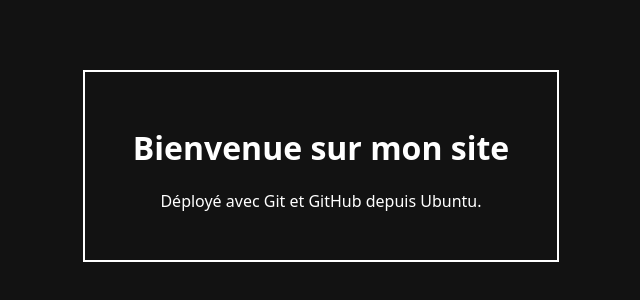
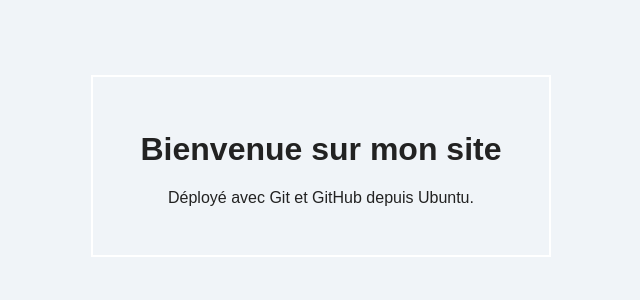
Before and after one commit to heriniaina69/exo_test_noter, a plain HTML site: page index.html in a window 1280 px wide. Shown: the part 234-534 px from the top of the page, without its empty margins (319-959 px from the left). Drawn offline with Linux system fonts and the light colour scheme.

Commit message:
RASOLOFOSON Heriniaina Hyacinthe

```diff
--- a/index.html
+++ b/index.html
@@ -3,7 +3,7 @@
 <head>
     <meta charset="UTF-8">
     <meta name="viewport" content="width=device-width, initial-scale=1.0">
-    <title>Mon Premier Site</title>
+    <title>Mon Site modifier</title>
     <link rel="stylesheet" href="style.css">
 </head>
 <body>
--- a/style.css
+++ b/style.css
@@ -4,9 +4,9 @@ body {
     display: flex;
     justify-content: center;
     align-items: center;
-    background-color: #121212;
-    color: #ffffff;
-    font-family: system-ui, sans-serif;
+    background-color: #f0f4f8;
+    color: #222;
+    font-family: Arial, sans-serif;
 }
 .card {
     padding: 2rem 3rem;
```
